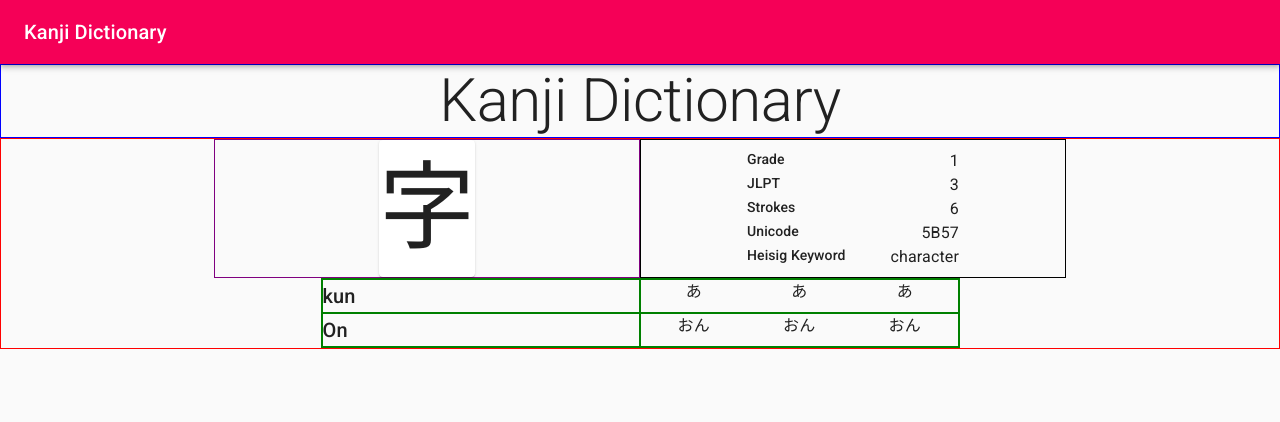
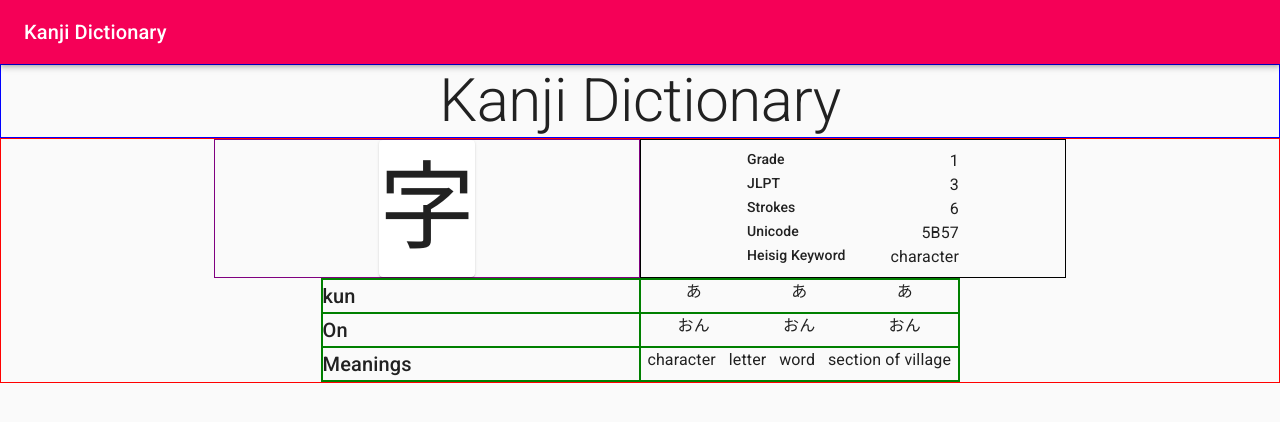
Before and after one commit to CesarMtzV/KanjiDictionary, a React (Create React App) app: page / in a window 1280 px wide. Shown: the top 422 px of the page. Built offline with nearby package versions, Linux system fonts and the light colour scheme.

Commit message:
Added kanji meanings section

```diff
--- a/src/components/ui/Content.js
+++ b/src/components/ui/Content.js
@@ -52,10 +52,12 @@ const Content = () => {
           </Grid>
           {/* KANJI DETAILS - FINISH */}
 
-          {/* Kun Reading - START*/}
+          {/* Readings / Meanings / Words - START*/}
           <Grid container item xs={12} sm={6} alignItems="center" className="kunReadingContainer">
 
             <Grid container justify="space-between">
+
+                {/* Kun reading */}
                 <Grid container item xs={6} className="kanjiLabel">
                     <Typography variant="h6">kun</Typography>
                 </Grid>
@@ -65,6 +67,7 @@ const Content = () => {
                     <Typography variant="body1">あ</Typography>
                 </Grid>
 
+                {/* On readings */}
                 <Grid container item xs={6} className="kanjiLabel">
                     <Typography variant="h6">On</Typography>
                 </Grid>
@@ -74,9 +77,21 @@ const Content = () => {
                     <Typography variant="body1">おん</Typography>
                 </Grid>
 
+                {/* Meanings */}
+                <Grid container item xs={6} className="kanjiLabel">
+                    <Typography variant="h6">Meanings</Typography>
+                </Grid>
+                <Grid container item xs={6} className="kanjiLabel" justify="space-around">
+                    <Typography variant="body1">character</Typography>
+                    <Typography variant="body1">letter</Typography>
+                    <Typography variant="body1">word</Typography>
+                    <Typography variant="body1">section of village</Typography>
+                </Grid>
+
             </Grid>
 
-          </Grid> {/* Kun Reading - END */}
+          </Grid> {/* Readings / Meanings / Words - FINISH */}
+
 
         </Grid>
     )
```
